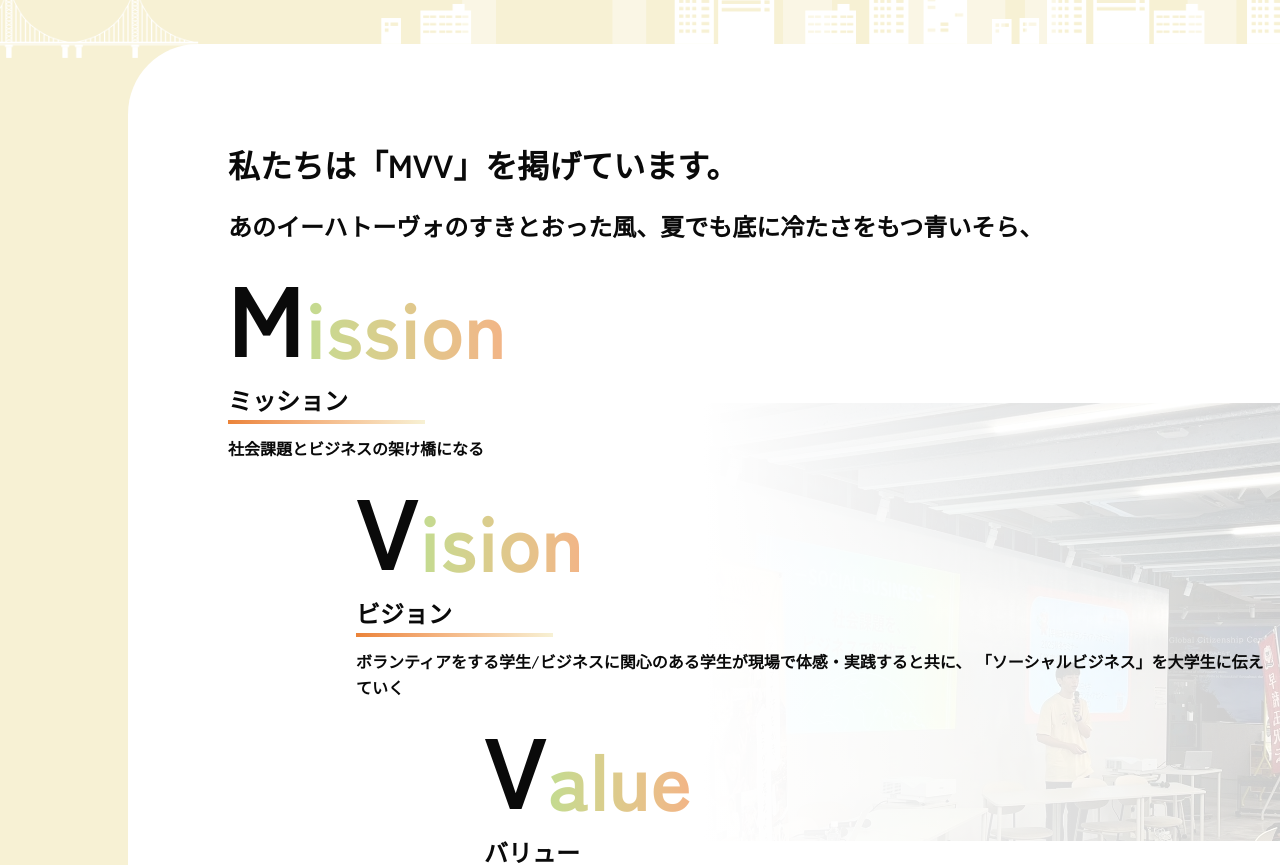
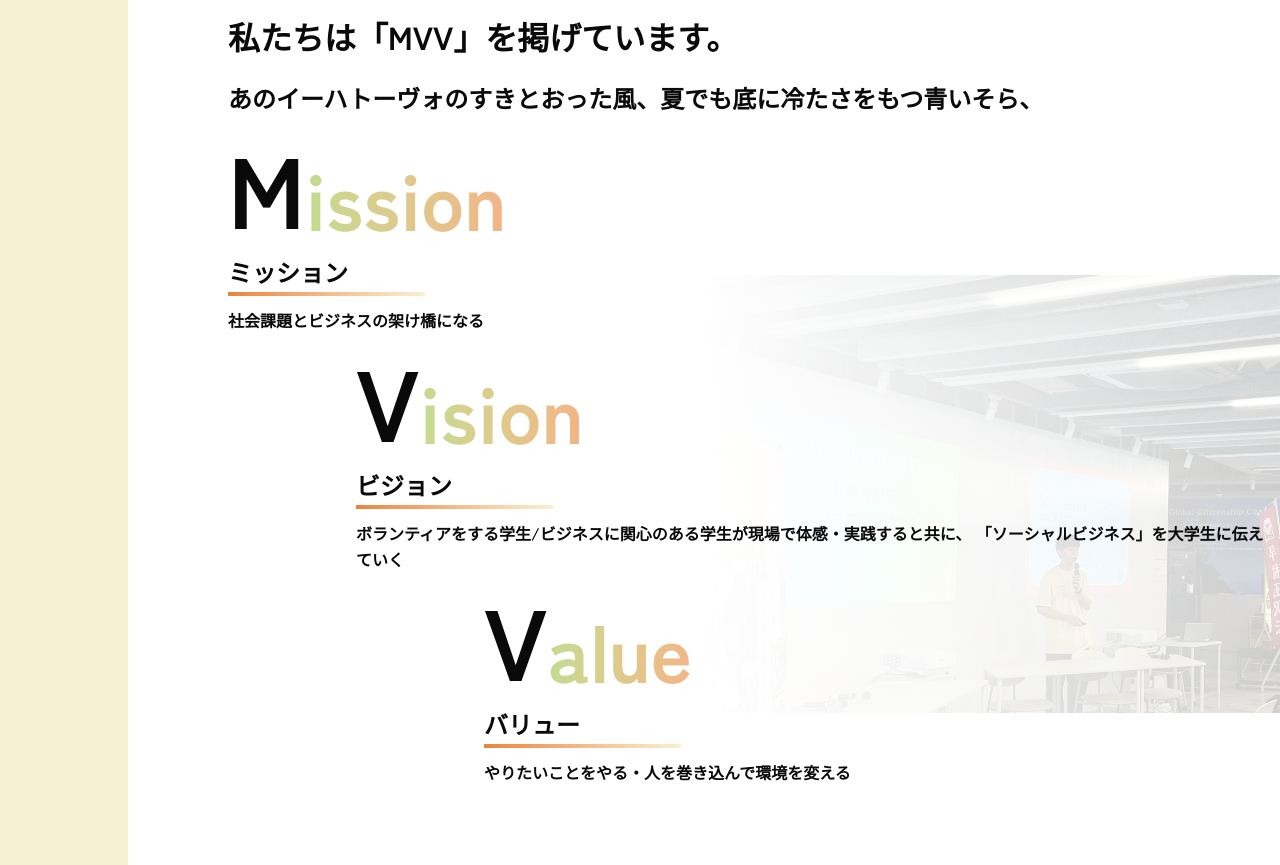
Before and after one commit to tsukuneA1/sobus, a Next.js app in the folder app/: page / in a window 1280 px wide. Shown: the part 280-1145 px from the top of the page. Built offline with nearby package versions, Linux system fonts and the light colour scheme.

Commit message:
fix:semantics

```diff
--- a/app/src/app/_components/mvv-section.tsx
+++ b/app/src/app/_components/mvv-section.tsx
@@ -11,7 +11,7 @@ export const MvvSection = () => {
         className="w-full h-auto block relative top-0 m-0"
       />
 
-      <article className="h-[1076px] w-[90%] bg-card rounded-[70px_0_0_70px] p-[80px_10px_80px_100px] box-border -mt-3.5 ml-auto relative">
+      <div className="h-[1076px] w-[90%] bg-card rounded-[70px_0_0_70px] p-[80px_10px_80px_100px] box-border -mt-3.5 ml-auto relative">
         <figure className="w-[50%] aspect-100/76 overflow-hidden absolute top-1/3 right-0 z-1">
           <Image
             src={presentation}
@@ -21,38 +21,38 @@ export const MvvSection = () => {
           <div className="absolute inset-0 bg-linear-to-r from-white to-transparent"></div>
         </figure>
 
-        <div className="relative z-2">
-          <h3 className="mt-4 mb-4 font-bold text-[32px]">
+        <header className="relative z-2">
+          <h2 className="mt-4 mb-4 font-bold text-[32px]">
             私たちは「MVV」を掲げています。
-          </h3>
-          <h4 className="mt-5 mb-5 font-bold text-[24px]">
+          </h2>
+          <p className="mt-5 mb-5 font-bold text-[24px]">
             あのイーハトーヴォのすきとおった風、夏でも底に冷たさをもつ青いそら、
-          </h4>
-        </div>
+          </p>
+        </header>
 
         <div className="relative z-2">
-          <section>
-            <h2 className="mt-3 mb-3 font-bold flex items-end">
+          <div>
+            <h3 className="mt-3 mb-3 font-bold flex items-end">
               <span className="text-[100px] leading-none">M</span>
               <span className="text-[80px] leading-none bg-linear-to-r from-accent-green to-primary bg-clip-text text-transparent opacity-60">
                 ission
               </span>
-            </h2>
+            </h3>
             <p className="leading-relaxed relative mt-4 mb-4 text-[24px] font-bold after:content-[''] after:absolute after:left-0 after:bottom-[-5px] after:w-[197px] after:h-1 after:bg-linear-to-r after:from-primary after:to-secondary">
               ミッション
             </p>
             <p className="leading-relaxed mt-4 mb-4 text-[16px] font-bold">
               社会課題とビジネスの架け橋になる
             </p>
-          </section>
+          </div>
 
-          <section className="ml-[10vw]">
-            <h2 className="font-bold mt-3 mb-3 flex items-end">
+          <div className="ml-[10vw]">
+            <h3 className="font-bold mt-3 mb-3 flex items-end">
               <span className="text-[100px] leading-none">V</span>
               <span className="text-[80px] leading-none bg-linear-to-r from-accent-green to-primary bg-clip-text text-transparent opacity-60">
                 ision
               </span>
-            </h2>
+            </h3>
             <p className="leading-relaxed relative mt-4 mb-4 text-[24px] font-bold after:content-[''] after:absolute after:left-0 after:bottom-[-5px] after:w-[197px] after:h-1 after:bg-linear-to-r after:from-primary after:to-secondary">
               ビジョン
             </p>
@@ -60,24 +60,24 @@ export const MvvSection = () => {
               ボランティアをする学生/ビジネスに関心のある学生が現場で体感・実践すると共に、
               「ソーシャルビジネス」を大学生に伝えていく
             </p>
-          </section>
+          </div>
 
-          <section className="ml-[20vw]">
-            <h2 className="font-bold mt-3 mb-3 flex items-end">
+          <div className="ml-[20vw]">
+            <h3 className="font-bold mt-3 mb-3 flex items-end">
               <span className="text-[100px] leading-none">V</span>
               <span className="text-[80px] leading-none bg-linear-to-r from-accent-green to-primary bg-clip-text text-transparent opacity-60">
                 alue
               </span>
-            </h2>
+            </h3>
             <p className="relative leading-relaxed mt-4 mb-4 text-[24px] font-bold after:content-[''] after:absolute after:left-0 after:bottom-[-5px] after:w-[197px] after:h-1 after:bg-linear-to-r after:from-primary after:to-secondary">
               バリュー
             </p>
             <p className="leading-relaxed mt-4 mb-4 text-[16px] font-bold">
               やりたいことをやる・人を巻き込んで環境を変える
             </p>
-          </section>
+          </div>
         </div>
-      </article>
+      </div>
     </section>
   );
 };
--- a/app/src/app/page.tsx
+++ b/app/src/app/page.tsx
@@ -3,7 +3,7 @@ import { MvvSection } from "./_components/mvv-section";
 export default function Home() {
   return (
     <div className="flex min-h-screen items-center justify-center bg-zinc-50 font-sans dark:bg-black">
-      <main className="flex min-h-screen w-full flex-col items-center justify-between py-32  bg-white dark:bg-black sm:items-start">
+      <main className="flex min-h-screen w-full flex-col items-center justify-between bg-white dark:bg-black sm:items-start">
         <MvvSection />
       </main>
     </div>
```
